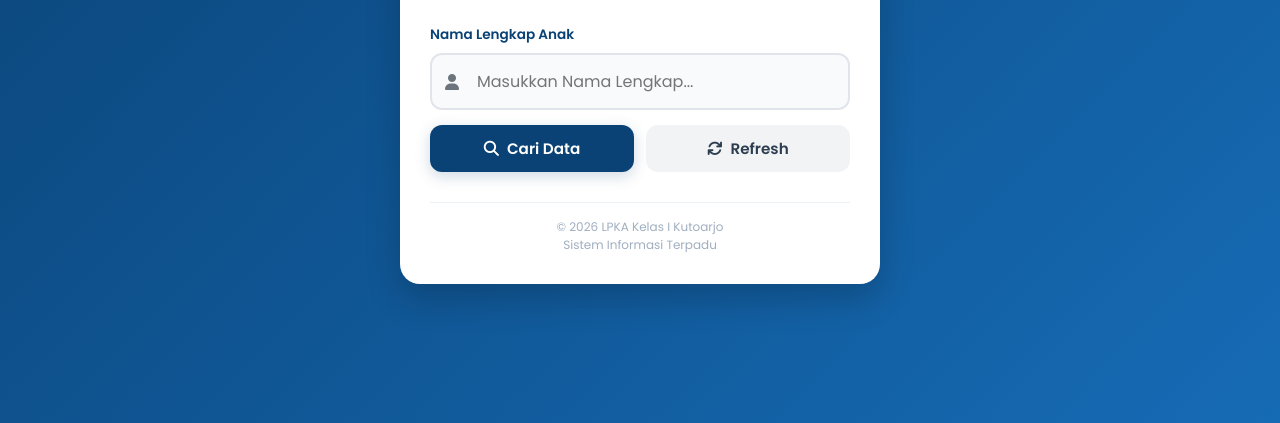
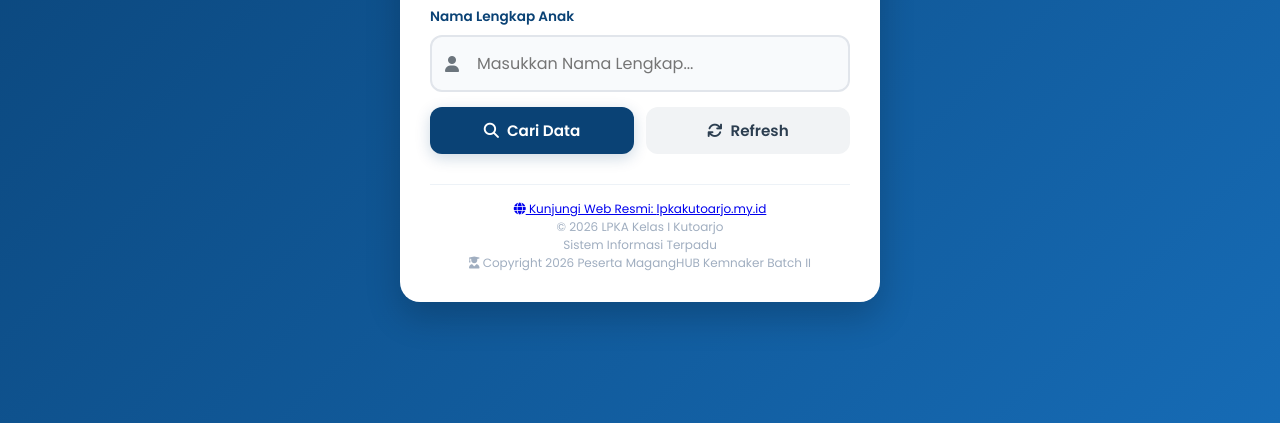
Before and after one commit to lpkakutoarjo/saldo-anak, a plain HTML site: page index.html in a window 1280 px wide. Shown: the part 377-800 px from the top of the page. Drawn offline with Linux system fonts and the light colour scheme.

Commit message:
Update index.html

```diff
--- a/index.html
+++ b/index.html
@@ -74,7 +74,19 @@
         </main>
 
         <footer>
-            <p>&copy; 2026 LPKA Kelas I Kutoarjo<br>Sistem Informasi Terpadu</p>
+            <div class="footer-links">
+                <a href="https://lpkakutoarjo.my.id" target="_blank" class="web-link">
+                    <i class="fa-solid fa-globe"></i> Kunjungi Web Resmi: <span>lpkakutoarjo.my.id</span>
+                </a>
+            </div>
+
+            <div class="main-copyright">
+                <p>&copy; 2026 LPKA Kelas I Kutoarjo<br>Sistem Informasi Terpadu</p>
+            </div>
+
+            <div class="magang-badge">
+                <i class="fa-solid fa-user-graduate"></i> Copyright 2026 Peserta MagangHUB Kemnaker Batch II
+            </div>
         </footer>
     </div>
     <script src="script.js"></script>
```
